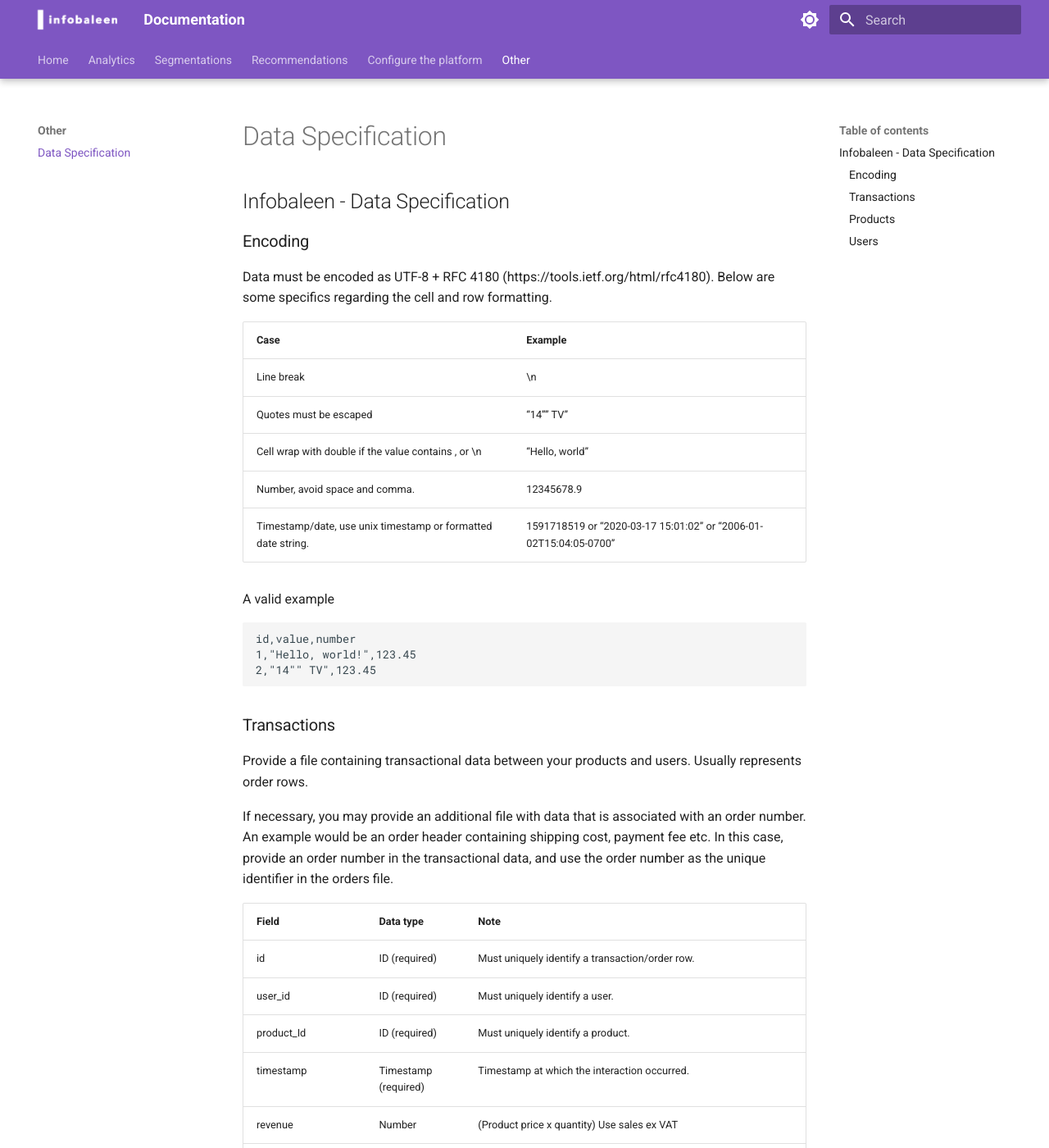
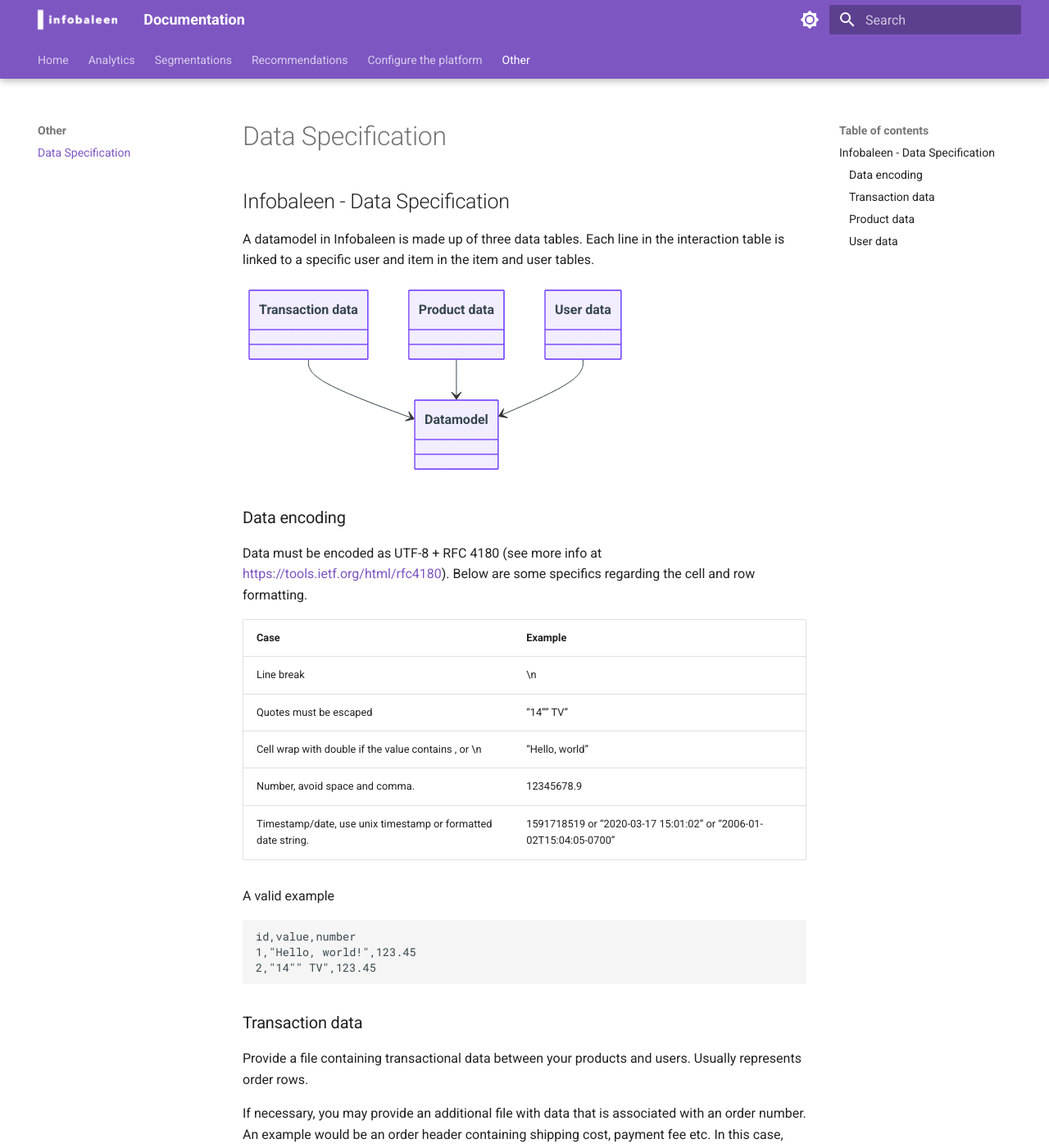
Before and after one commit to infobaleen/infobaleen.github.io, an MkDocs documentation site: the page built from docs/Other/Data-Specification.md, in a window 1280 px wide and 1400 px high. Shown: the whole window at 82% size. Built offline with MkDocs 1.6.1 and Material for MkDocs 9.7.7, drawn with Linux system fonts in a browser that asks for light colours; some of the changed text lies outside the part shown.

Commit message:
Added some info data specification

````diff
--- a/docs/Other/Data-Specification.md
+++ b/docs/Other/Data-Specification.md
@@ -1,9 +1,19 @@
 ## Infobaleen - Data Specification
 
+A datamodel in Infobaleen is made up of three data tables. Each line in the interaction table is linked to a specific user and item in the item and user tables.
 
-### Encoding
 
-Data must be encoded as UTF-8 + RFC 4180 (https://tools.ietf.org/html/rfc4180). Below are some specifics regarding the cell and row formatting.
+```mermaid
+classDiagram
+`Transaction data` --> Datamodel
+`Product data` --> Datamodel
+`User data` --> Datamodel
+```
+
+
+### Data encoding
+
+Data must be encoded as UTF-8 + RFC 4180 (see more info at [https://tools.ietf.org/html/rfc4180](https://tools.ietf.org/html/rfc4180)). Below are some specifics regarding the cell and row formatting.
 
 | Case      | Example |
 | ----------- | ----------- |
@@ -22,7 +32,7 @@
 2,"14"" TV",123.45
 ```
 
-### Transactions
+### Transaction data
 Provide a file containing transactional data between your products and users. Usually represents order rows.
 
 If necessary, you may provide an additional file with data that is associated with an order number. An example would be an order header containing shipping cost, payment fee etc. In this case, provide an order number in the transactional data, and use the order number as the unique identifier in the orders file.
@@ -51,8 +61,8 @@
 | shipping_price | Number | |
 | ...< ANY > |  Number, String | Additional metadata may be added that you find interesting to examine in our analytics. |
 
-### Products
-Provide a file containing product meta data. Make sure all product ids that are present in the transactions are also present in this file.
+### Product data
+Provide a file containing product (item) meta data. Make sure all product ids that are present in the transactions are also present in this file.
 
 Categorical data in hierarchical structure should be added as separate columns: `category_1`, `category_2`, etc. If a product can have multiple categories but without hierarchy, provide them as a semi-colon separated string: `“categoryA;categoryC:categoryE”`. An example would be genres for a movie, as a movie can be associated with multiple genres in no particular order.
 
@@ -72,7 +82,7 @@
 | category_1 … | String | Use multiple columns if hierarchical structure.| |
 | ...< ANY > | Number, String | Additional metadata may be added that you find interesting to examine in our analytics. |
 
-### Users
+### User data
 Provide a file containing user meta data. Make sure all user ids that are present in the transactions are also present in this file.
 
 In order to have deletes propagate to our side, provide users with empty data on all fields except id or a `“is_deleted”` field that we will use to clear all metadata.
````
